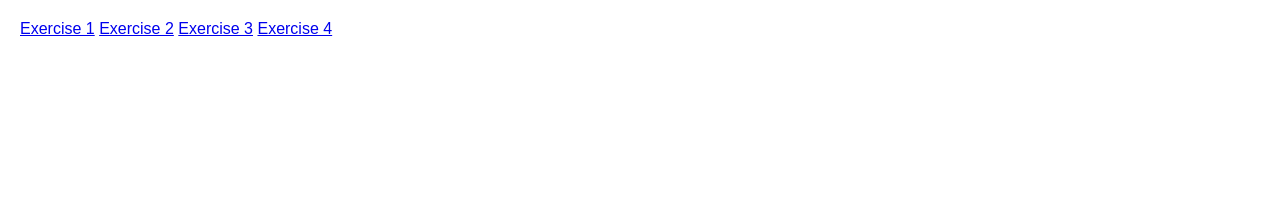
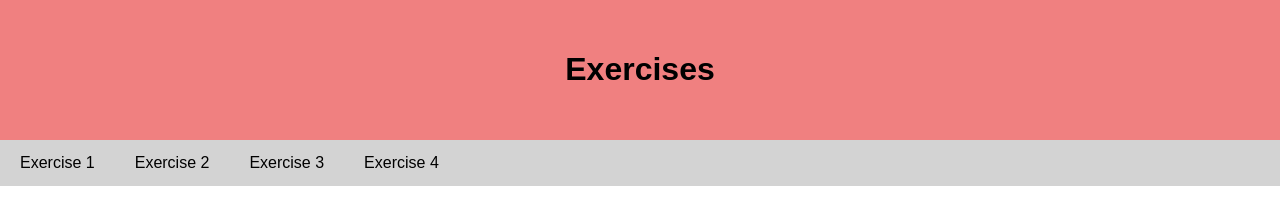
Before and after one commit to bh720/benjamin_heikkilawww, a plain HTML site: page index.html in a window 1280 px wide. Drawn offline with Linux system fonts and the light colour scheme.

Commit message:
Update index.html

```diff
--- a/index.html
+++ b/index.html
@@ -5,13 +5,14 @@
 	<title>My files</title>
 </head>
 <body>
-  <div class="row">
-    <div class="side">
+  <div class="header">
+    <h1>Exercises</h1>
+</div>
+  <div class="navbar">
     <a href="https://bh720.github.io/benjamin_heikkilawww/exercise1">Exercise 1</a>
     <a href="https://bh720.github.io/benjamin_heikkilawww/exercise2">Exercise 2</a>
     <a href="https://bh720.github.io/benjamin_heikkilawww/exercise3">Exercise 3</a>
     <a href="https://bh720.github.io/benjamin_heikkilawww/exercise4">Exercise 4</a>
   </div>
-	</div>
 </body>
 </html>
```
